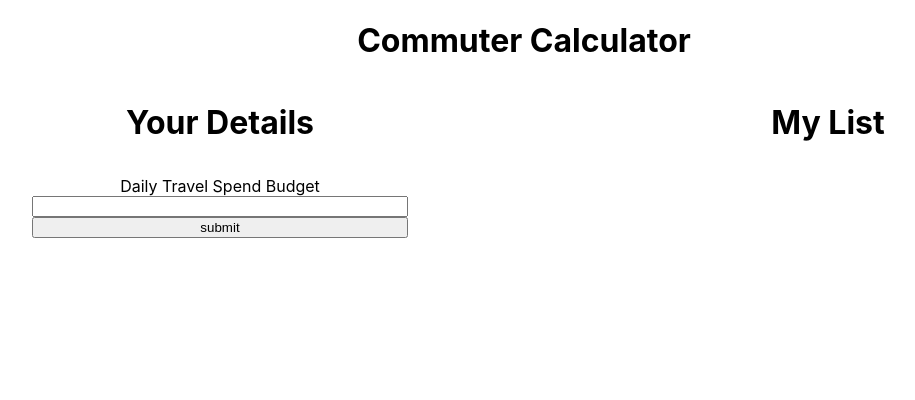
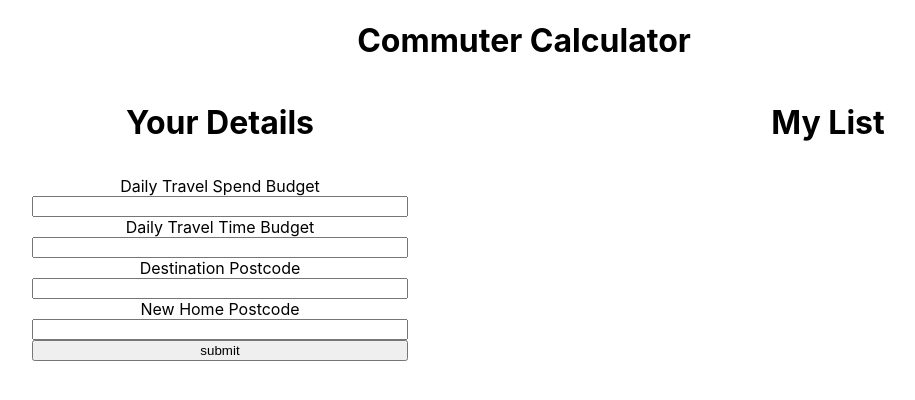
Before and after one commit to danielbowyer1995/commutor-calculator, a React (Create React App) app: page / in a window 1280 px wide. Shown: the top 400 px of the page, without its empty margins (116-1031 px from the left). Built offline with nearby package versions, Linux system fonts and the light colour scheme.

Commit message:
added clone

```diff
--- a/package.json
+++ b/package.json
@@ -9,6 +9,7 @@
     "@testing-library/react": "^11.1.0",
     "@testing-library/user-event": "^12.1.10",
     "babel-plugin-transform-decorators-legacy": "^1.3.5",
+    "lodash": "^4.17.21",
     "mobx": "^6.1.8",
     "mobx-react": "^7.1.0",
     "react": "^17.0.2",
--- a/src/components/input-form/input-form.component.jsx
+++ b/src/components/input-form/input-form.component.jsx
@@ -2,9 +2,12 @@ import { observer } from 'mobx-react';
 import { action } from 'mobx'
 import React, { Component } from 'react'
 
-import FormStore from '../../stores/form-store'
+import FormStore from '../../stores/form.store'
+import TravelStore from '../../stores/travel.store';
+// import workOutAreaName from '../../stores/form-store'
 
 import './input-form.styles.scss'
+
 
 // @observer
 class InputForm extends Component {
@@ -15,16 +18,25 @@ class InputForm extends Component {
 
     // }
 
+    findLocation = (postCode) => {
+        let homeLocation = ''
+        if (postCode === 'BR14DQ')
+        homeLocation = 'Bromley'
+        action(TravelStore.homeLocation = homeLocation)
+    }
+
     handleChange(event) {
-        let input = event.target.value;
-        FormStore.travelDetails.dailyCarSpend = input
+        const { value, name } = event.target
+        let input = value;
+        FormStore[name] = input
         return input
     }
 
     handleSubmit(event) {
         alert('A name was submitted');
-        FormStore.show = true
-        console.log(FormStore.travelDetails.show)
+        TravelStore.show = true
+        console.log(FormStore.show)
+        // workOutAreaName(FormStore.formDetails.homePostCode)
         event.preventDefault();
     }
 
@@ -34,14 +46,41 @@ class InputForm extends Component {
                 <form className='form-fields' onSubmit={action(this.handleSubmit)}>
                     <label>Daily Travel Spend Budget</label>
                     <input
-                        type='search'
-                        name='dailyTrainSpend'
+                        type='text'
+                        name='dailyTravelSpend'
                         value={this.input}
                         onChange={action(this.handleChange)}
                         label='DAILY TRAVEL SPEND'
                         required
                     />
-                    <input type='submit' value='submit' />
+                    <label>Daily Travel Time Budget</label>
+                    <input
+                        type='text'
+                        name='dailyTravelTime'
+                        value={this.input}
+                        onChange={action(this.handleChange)}
+                        label='DAILY TRAVEL TIME'
+                        required
+                    />
+                    <label>Destination Postcode</label>
+                    <input
+                        type='text'
+                        name='destinationPostCode'
+                        value={this.input}
+                        onChange={action(this.handleChange)}
+                        label='DESTINATION POST CODE'
+                        required
+                    />
+                    <label>New Home Postcode</label>
+                    <input
+                        type='text'
+                        name='homePostCode'
+                        value={this.input}
+                        onChange={action(this.handleChange)}
+                        label='NEW HOME POSTCODE'
+                        required
+                    />
+                    <input type='submit' value='submit' onClick={() => this.findLocation(FormStore.homePostCode)}/>
                 </form>
             </div>
         )
@@ -50,9 +89,5 @@ class InputForm extends Component {
 
 export default observer(InputForm)
 
-// dailyTrainSpend: 0,
-// dailyTrainTime: 0,
-// dailyCarSpend: 0,
-// dailyCarTime: 0,
-// destinationPostCode: '',
-// homePostCode: '',
+// : '',
+//         : '',
--- a/src/components/my-list/my-list.component.jsx
+++ b/src/components/my-list/my-list.component.jsx
@@ -4,6 +4,7 @@ import React, { Component } from 'react'
 import ListStore from '../../stores/list-store'
 
 import TravelSummary from '../travel-summary/travel-summary.component'
+
 
 class MyList extends Component {
     constructor(){
@@ -14,13 +15,25 @@ class MyList extends Component {
         }
     }
 
+    // createNewArray() {
+    //     const newListItem = ListStore.myList.splice(0)
+    //     this.state.locations.push(newListItem)
+    //     console.log(newListItem)
+    // }
+
+    // componentDidMount(){
+
+    // }
+
+
     render(){
-        console.log(this.state.locations)
+        console.log(ListStore.myList)
         return(
             <div>
-                {this.state.locations.map((location, i) =>
+                {ListStore.myList.map((location, i) =>
                     <div key={`myList${i}`}>
                         <TravelSummary
+                            location={location.homeLocation}
                             trainTime={location.dailyTrainTime}
                             trainCost={location.dailyTrainSpend}
                             carTime={location.dailyCarTime}
@@ -34,10 +47,3 @@ class MyList extends Component {
 }
 
 export default observer(MyList)
-
-// : 0,
-//         : 0,
-//         : 0,
-//         : 0,
-//         destinationPostCode: '',
-//         homePostCode: '',
--- a/src/components/travel-details/travel-details.component.jsx
+++ b/src/components/travel-details/travel-details.component.jsx
@@ -1,6 +1,7 @@
 import { observer } from 'mobx-react'
 import React from 'react'
-import FormStore from '../../stores/form-store'
+import TravelStore from '../../stores/travel.store'
+
 
 import './travel-details.styles.scss'
 
@@ -8,10 +9,10 @@ const TravelDetails = (props) => {
     return(
         <div>
             {
-                !FormStore.show ? null
+                !TravelStore.show ? null
                 :
                 <div className='location-details'>
-                    <h3>Location: {props.homePostcode}</h3>
+                    <h3>Location: {props.homeLocation}</h3>
                     <span className='option'>Train travel time: {props.trainTime} mins</span>
                     <span className='option'>Train travel cost: £{props.trainCost}</span>
                     <span className='option'>Car travel time: {props.carTime} mins</span>
--- a/src/components/travel-summary/travel-summary.component.jsx
+++ b/src/components/travel-summary/travel-summary.component.jsx
@@ -1,8 +1,10 @@
 import React from 'react'
+import { observer } from 'mobx-react'
 
 const TravelSummary = (props) => {
     return(
         <div className='location-details'>
+            <span className='option'>Location {props.location}</span>
             <span className='option'>Train travel time: {props.trainTime} mins</span>
             <span className='option'>Train travel cost: £{props.trainCost}</span>
             <span className='option'>Car travel time: {props.carTime} mins</span>
@@ -12,4 +14,4 @@ const TravelSummary = (props) => {
     )
 }
 
-export default TravelSummary
+export default observer(TravelSummary)
--- a/src/pages/home/home.component.jsx
+++ b/src/pages/home/home.component.jsx
@@ -1,11 +1,13 @@
 import React, { Component } from 'react'
 import { observer } from 'mobx-react'
 import { action } from 'mobx'
+import clone  from 'lodash/cloneDeep'
 
 import './home.styles.scss'
 
 import ListStore from '../../stores/list-store'
-import FormStore from '../../stores/form-store'
+import TravelStore from '../../stores/travel.store'
+
 
 import InputForm from '../../components/input-form/input-form.component'
 import TravelDetails from '../../components/travel-details/travel-details.component'
@@ -13,22 +15,9 @@ import MyList from '../../components/my-list/my-list.component'
 
 
 class Home extends Component {
-    // constructor(){
-    //     super()
 
-    //     this.state = {
-    //         travelDetails: {
-    //             trainTime: 5,
-    //             trainCost: 5,
-    //             carTime: 30,
-    //             carCost: 10,
-    //             homePostcode: 'BR14DQ',
-    //         }
-    //     }
-    // }
-
-    pushToMyList(){
-        ListStore.myList.push(FormStore.travelDetails)
+    pushToMyList(location){
+        action(ListStore.myList.push(clone(location)))
     }
 
     render(){
@@ -40,16 +29,17 @@ class Home extends Component {
                     <h1>Your Details</h1>
                     <InputForm />
                     <TravelDetails
-                        trainTime={FormStore.travelDetails.dailyTrainTime}
-                        trainCost={FormStore.travelDetails.dailyTrainSpend}
-                        carTime={FormStore.travelDetails.dailyCarTime}
-                        carCost={FormStore.travelDetails.dailyCarSpend}
+                        homeLocation={TravelStore.homeLocation}
+                        trainTime={0}
+                        trainCost={0}
+                        carTime={0}
+                        carCost={0}
                     />
                     {/* eslint-disable-next-line */}
                     {
-                        !FormStore.show ? null
+                        !TravelStore.show ? null
                         :
-                        <button onClick={action(this.pushToMyList, () => console.log(ListStore.myList))}>Add to my list</button>
+                        <button onClick={action(() => this.pushToMyList(TravelStore), () => console.log(ListStore.myList))}>Add to my list</button>
                     }
                 </div>
                 <div className='my-list'>
--- a/src/stores/form-store.js
+++ b/src/stores/form-store.js
@@ -1,15 +1,13 @@
 import { observable } from 'mobx'
 
 const FormStore = observable({
-    travelDetails: {
+    formDetails: {
         show: false,
-        dailyTrainSpend: 0,
-        dailyTrainTime: 0,
-        dailyCarSpend: 0,
-        dailyCarTime: 0,
+        dailyTravelSpend: 0,
+        dailyTravelTime: 0,
         destinationPostCode: '',
         homePostCode: '',
+        homeLocation: '',
     }
 })
-
 export default FormStore
--- /dev/null
+++ b/src/stores/form.store.js
@@ -0,0 +1,11 @@
+import { observable } from 'mobx'
+
+const FormStore = observable({
+    show: false,
+    dailyTravelSpend: 0,
+    dailyTravelTime: 0,
+    destinationPostCode: '',
+    homePostCode: '',
+})
+
+export default FormStore
--- /dev/null
+++ b/src/stores/travel.store.js
@@ -0,0 +1,8 @@
+import {observable} from 'mobx'
+
+const TravelStore = observable({
+    show: false,
+    homeLocation: '',
+
+})
+export default TravelStore
```
Also changed, not shown: 1 other file (tests, documents, lock files or other folders).
